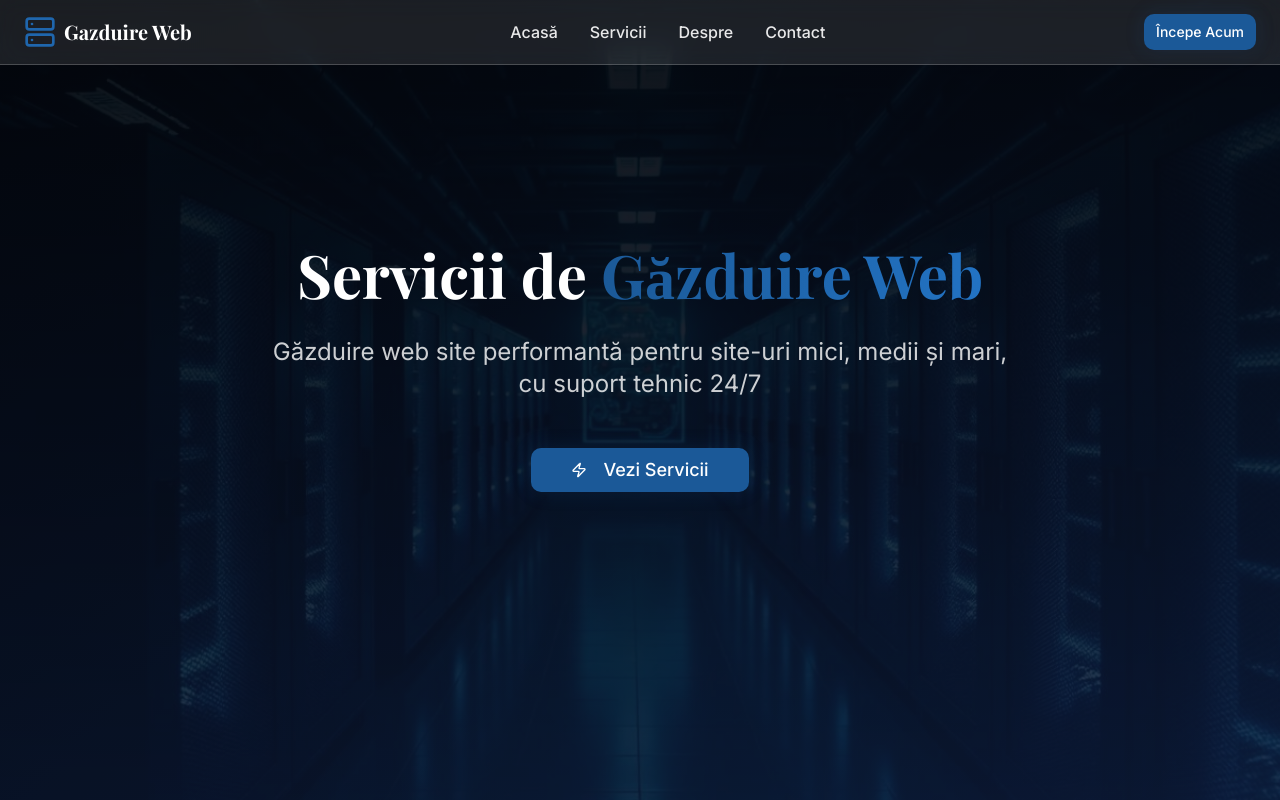
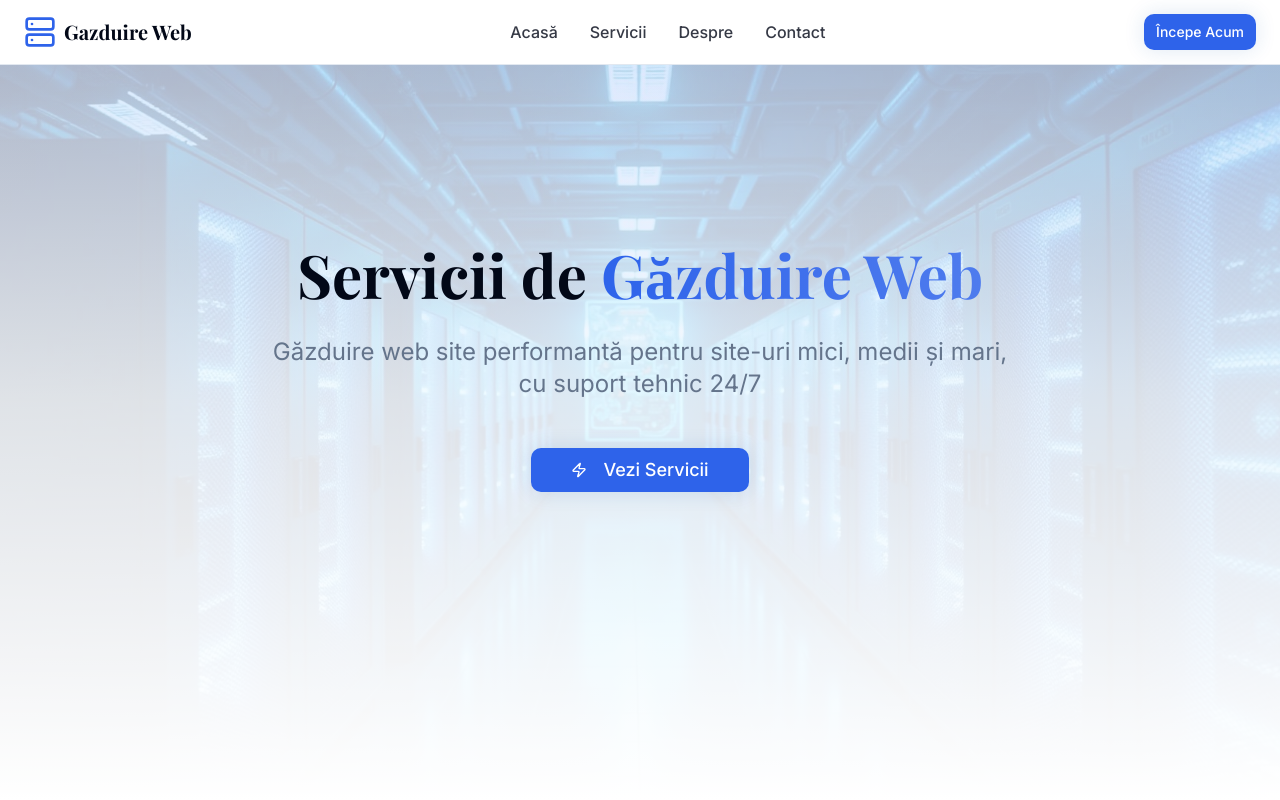
Before and after one commit to Oliviu-nbx/web-speedy-hub, a React (Vite) app: page / in a window 1280 px wide. Shown: the top 800 px of the page. Built offline with nearby package versions, Linux system fonts and the light colour scheme.

Commit message:
Apply Namebox design
Apply Namebox design with blue color palette, white header, rounded buttons, bright cards, and an open hero section with a blue gradient.

```diff
--- a/src/components/ContactSection.tsx
+++ b/src/components/ContactSection.tsx
@@ -4,37 +4,37 @@ import { Phone, Mail, MessageCircle, Clock } from "lucide-react";
 
 const ContactSection = () => {
   return (
-    <section className="py-20 hero-section text-white">
+    <section className="py-20 bg-background">
       <div className="container mx-auto px-6">
         <div className="text-center mb-16">
           <h2 className="text-4xl md:text-5xl font-display font-bold mb-6">
             Suport în Alegerea Pachetului Ideal
           </h2>
-          <p className="text-xl text-white/90 max-w-3xl mx-auto">
+          <p className="text-xl text-muted-foreground max-w-3xl mx-auto">
             Dacă nu ești sigur ce tip de găzduire ți se potrivește, echipa noastră este aici să te ajute! Contactează-ne pentru recomandări personalizate și sfaturi privind cel mai bun pachet pentru site-ul tău.
           </p>
         </div>
 
         <div className="text-center">
-          <Card className="bg-white/10 backdrop-blur-sm border-white/20 text-white max-w-2xl mx-auto">
+          <Card className="bg-card border border-border text-foreground max-w-2xl mx-auto">
             <CardHeader>
               <CardTitle className="text-2xl">Contactează-ne pentru recomandări personalizate</CardTitle>
             </CardHeader>
             <CardContent>
               <div className="space-y-6">
                 <div className="flex items-center justify-center">
-                  <Phone className="w-8 h-8 mr-4 text-accent" />
+                  <Phone className="w-8 h-8 mr-4 text-primary" />
                   <div className="text-center">
                     <p className="text-2xl font-bold">+40 264 33 44 55</p>
-                    <p className="text-white/80">Suport tehnic: 09:00–18:00 (L–V)</p>
+                    <p className="text-muted-foreground">Suport tehnic: 09:00–18:00 (L–V)</p>
                   </div>
                 </div>
 
                 <div className="flex items-center justify-center">
-                  <Mail className="w-8 h-8 mr-4 text-accent" />
+                  <Mail className="w-8 h-8 mr-4 text-primary" />
                   <div className="text-center">
                     <a href="mailto:office@namebox.ro" className="font-bold underline hover:opacity-90">office@namebox.ro</a>
-                    <p className="text-white/80">Răspuns rapid</p>
+                    <p className="text-muted-foreground">Răspuns rapid</p>
                   </div>
                 </div>
               </div>
--- a/src/components/HeroSection.tsx
+++ b/src/components/HeroSection.tsx
@@ -1,6 +1,6 @@
 import { Button } from "@/components/ui/button";
 import { ArrowDown, Server, Shield, Zap } from "lucide-react";
-import heroImage from "@/assets/hero-servers-dark.jpg";
+import heroImage from "@/assets/hero-servers.jpg";
 const HeroSection = () => {
   return <section className="hero-section min-h-screen flex items-center justify-center relative overflow-hidden">
       <div className="absolute inset-0" style={{
@@ -10,13 +10,13 @@ const HeroSection = () => {
       backgroundRepeat: 'no-repeat',
       opacity: 0.25
     }} />
-      <div className="absolute inset-0 bg-gradient-to-b from-black/80 via-black/60 to-black/40" />
+      <div className="absolute inset-0 bg-gradient-to-b from-primary/10 via-background/60 to-background" />
       <div className="container mx-auto px-6 text-center relative z-10">
         <div className="animate-fade-in">
-          <h1 className="text-5xl md:text-6xl font-display font-bold text-white mb-8 leading-tight">
+          <h1 className="text-5xl md:text-6xl font-display font-bold text-foreground mb-8 leading-tight">
             Servicii de <span className="gradient-text">Găzduire Web</span>
           </h1>
-          <p className="text-xl md:text-2xl text-white/80 mb-12 max-w-3xl mx-auto leading-relaxed">
+          <p className="text-xl md:text-2xl text-muted-foreground mb-12 max-w-3xl mx-auto leading-relaxed">
             Găzduire web site performantă pentru site-uri mici, medii și mari, cu suport tehnic 24/7
           </p>
         </div>
--- a/src/components/Navigation.tsx
+++ b/src/components/Navigation.tsx
@@ -17,18 +17,18 @@ const Navigation = () => {
     label: "Contact",
     href: "#contact"
   }];
-  return <nav className="fixed top-0 w-full bg-white/10 backdrop-blur-md border-b border-white/20 z-50">
+  return <nav className="fixed top-0 w-full bg-white border-b border-border z-50">
       <div className="container mx-auto px-6">
         <div className="flex items-center justify-between h-16">
           {/* Logo */}
           <div className="flex items-center space-x-2">
-            <Server className="w-8 h-8 text-accent" />
-            <span className="text-xl font-bold text-white font-display">Gazduire Web</span>
+            <Server className="w-8 h-8 text-primary" />
+            <span className="text-xl font-bold text-foreground font-display">Gazduire Web</span>
           </div>
 
           {/* Desktop Navigation */}
           <div className="hidden md:flex items-center space-x-8">
-            {navItems.map(item => <a key={item.label} href={item.href} className="story-link text-white/90 hover:text-white transition-colors duration-200 font-medium">
+            {navItems.map(item => <a key={item.label} href={item.href} className="story-link text-foreground/80 hover:text-primary transition-colors duration-200 font-medium">
                 {item.label}
               </a>)}
           </div>
@@ -42,16 +42,16 @@ const Navigation = () => {
 
           {/* Mobile Menu Button */}
           <div className="md:hidden">
-            <Button variant="ghost" size="icon" onClick={toggleMenu} className="text-white hover:bg-white/10">
+            <Button variant="ghost" size="icon" onClick={toggleMenu} className="text-foreground hover:bg-muted">
               {isMenuOpen ? <X className="w-6 h-6" /> : <Menu className="w-6 h-6" />}
             </Button>
           </div>
         </div>
 
         {/* Mobile Navigation */}
-        {isMenuOpen && <div className="md:hidden py-4 border-t border-white/20">
+        {isMenuOpen && <div className="md:hidden py-4 border-t border-border">
             <div className="flex flex-col space-y-4">
-              {navItems.map(item => <a key={item.label} href={item.href} className="story-link text-white/90 hover:text-white transition-colors duration-200 font-medium py-2" onClick={() => setIsMenuOpen(false)}>
+              {navItems.map(item => <a key={item.label} href={item.href} className="story-link text-foreground/80 hover:text-primary transition-colors duration-200 font-medium py-2" onClick={() => setIsMenuOpen(false)}>
                   {item.label}
                 </a>)}
               <Button asChild variant="hero" size="sm" className="mt-4 self-start">
--- a/src/components/ServicesSection.tsx
+++ b/src/components/ServicesSection.tsx
@@ -1,9 +1,9 @@
 import { Button } from "@/components/ui/button";
 import { Card, CardContent, CardDescription, CardHeader, CardTitle } from "@/components/ui/card";
 import { Check, Users, Server, Crown } from "lucide-react";
-import sharedImage from "@/assets/shared-hosting-dark.jpg";
-import vpsImage from "@/assets/vps-hosting-dark.jpg";
-import dedicatedImage from "@/assets/dedicated-hosting-dark.jpg";
+import sharedImage from "@/assets/shared-hosting.jpg";
+import vpsImage from "@/assets/vps-hosting.jpg";
+import dedicatedImage from "@/assets/dedicated-hosting.jpg";
 const ServicesSection = () => {
   const services = [{
     icon: Users,
@@ -37,8 +37,8 @@ const ServicesSection = () => {
           {services.map((service, index) => <Card key={index} className="card-gradient relative overflow-hidden h-full hover:scale-[1.02] transition-all duration-300">
               <div className="relative h-52 overflow-hidden">
                 <img src={service.image} alt={service.title} className="w-full h-full object-cover" />
-                <div className="absolute inset-0 bg-gradient-to-t from-black/70 to-transparent" />
-                <service.icon className="absolute bottom-6 right-6 w-8 h-8 text-white drop-shadow-lg" />
+                <div className="absolute inset-0 bg-gradient-to-t from-white/80 to-transparent" />
+                <service.icon className="absolute bottom-6 right-6 w-8 h-8 text-primary drop-shadow-lg" />
               </div>
 
               <CardHeader className="pb-4">
--- a/src/index.css
+++ b/src/index.css
@@ -17,19 +17,19 @@ All colors MUST be HSL.
     --popover: 0 0% 100%;
     --popover-foreground: 222.2 84% 4.9%;
 
-    /* Subtle tech colors */
-    --primary: 210 70% 35%;
+    /* Namebox-inspired brand colors */
+    --primary: 223 82% 55%;
     --primary-foreground: 0 0% 100%;
-    --primary-glow: 210 70% 45%;
+    --primary-glow: 223 82% 62%;
 
     /* Clean secondary colors */
-    --secondary: 210 20% 95%;
-    --secondary-foreground: 210 70% 25%;
+    --secondary: 210 20% 98%;
+    --secondary-foreground: 222.2 84% 20%;
 
     --muted: 210 40% 96.1%;
     --muted-foreground: 215.4 16.3% 46.9%;
 
-    --accent: 210 70% 40%;
+    --accent: 223 82% 55%;
     --accent-foreground: 0 0% 100%;
 
     --destructive: 0 84.2% 60.2%;
@@ -37,11 +37,11 @@ All colors MUST be HSL.
 
     --border: 214.3 31.8% 91.4%;
     --input: 214.3 31.8% 91.4%;
-    --ring: 210 70% 35%;
+    --ring: 223 82% 55%;
 
-    /* Subtle gradients */
-    --gradient-primary: linear-gradient(135deg, hsl(220, 65%, 24%), hsl(220, 65%, 32%));
-    --gradient-hero: linear-gradient(135deg, hsl(220, 65%, 16%) 0%, hsl(220, 65%, 26%) 100%);
+    /* Light, friendly gradients */
+    --gradient-primary: linear-gradient(135deg, hsl(223, 82%, 55%), hsl(223, 82%, 62%));
+    --gradient-hero: linear-gradient(135deg, hsl(213, 100%, 97%) 0%, hsl(213, 100%, 92%) 100%);
     --gradient-card: linear-gradient(145deg, hsl(0, 0%, 100%) 0%, hsl(210, 20%, 98%) 100%);
 
     /* Elegant shadows */
@@ -81,9 +81,9 @@ All colors MUST be HSL.
     --popover: 222.2 84% 4.9%;
     --popover-foreground: 210 40% 98%;
 
-    --primary: 210 70% 45%;
+    --primary: 223 82% 60%;
     --primary-foreground: 0 0% 100%;
-    --primary-glow: 210 70% 50%;
+    --primary-glow: 223 82% 66%;
 
     --secondary: 210 20% 15%;
     --secondary-foreground: 210 40% 98%;
@@ -91,7 +91,7 @@ All colors MUST be HSL.
     --muted: 217.2 32.6% 17.5%;
     --muted-foreground: 215 20.2% 65.1%;
 
-    --accent: 210 70% 50%;
+    --accent: 223 82% 62%;
     --accent-foreground: 0 0% 100%;
 
     --destructive: 0 62.8% 30.6%;
@@ -99,10 +99,10 @@ All colors MUST be HSL.
 
     --border: 217.2 32.6% 17.5%;
     --input: 217.2 32.6% 17.5%;
-    --ring: 210 70% 45%;
+    --ring: 223 82% 60%;
 
     /* Dark mode gradients */
-    --gradient-primary: linear-gradient(135deg, hsl(220, 65%, 30%), hsl(220, 65%, 36%));
+    --gradient-primary: linear-gradient(135deg, hsl(223, 82%, 52%), hsl(223, 82%, 60%));
     --gradient-hero: linear-gradient(135deg, hsl(220, 65%, 14%) 0%, hsl(220, 65%, 22%) 100%);
     --gradient-card: linear-gradient(145deg, hsl(222.2, 84%, 4.9%) 0%, hsl(217.2, 32.6%, 17.5%) 100%);
 
```
